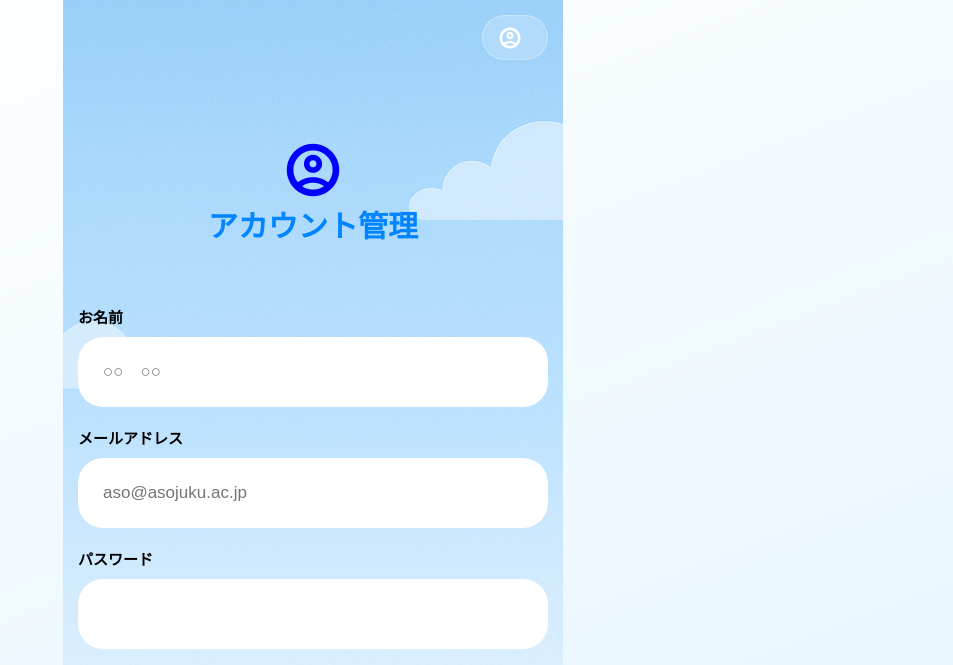
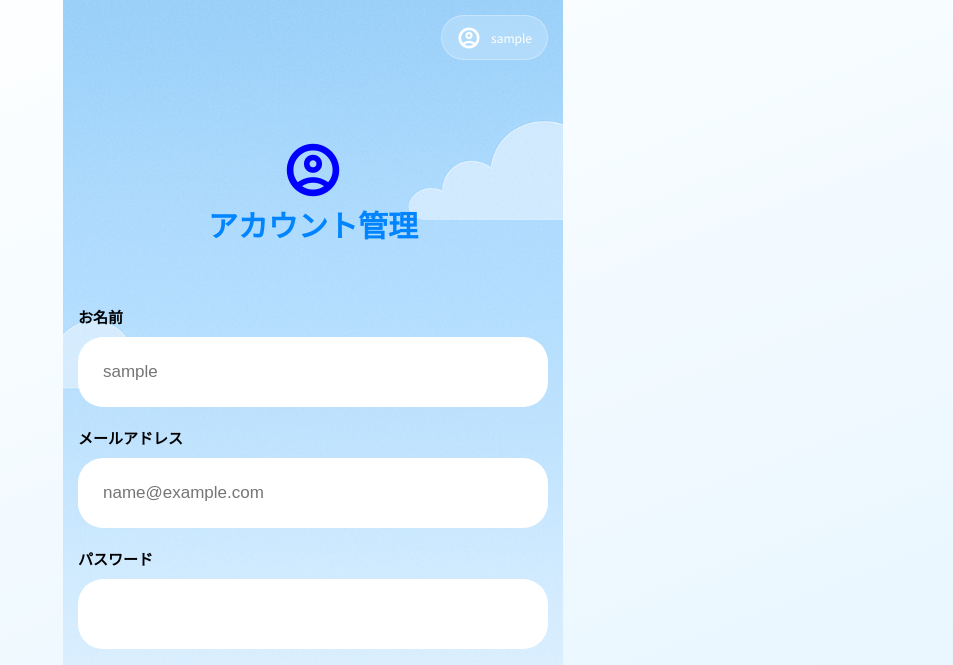
Before and after one commit to isimatsu/sd3d4g, a PHP site: page /account/index.php in a window 1280 px wide. Shown: the top 665 px of the page, without its empty margins (327-1280 px from the left). Run offline with PHP 8.4, Linux system fonts and the light colour scheme; the visitor is signed in with stand-in values (Sample User, id 1); tables that the repository leaves empty or names only in its code hold one stand-in row (values such as "Sample post"); data that the repository does not hold is empty.

Commit message:
アカウント更新

```diff
--- a/account/index.php
+++ b/account/index.php
@@ -1,14 +1,24 @@
 <?php
+session_start();
 ini_set('display_errors', 1);
 ini_set('display_startup_errors', 1);
 error_reporting(E_ALL);
 
+    if(isset($_SESSION['user_id'])){
+        $user_id = $_SESSION['user_id'];
+    }
 $pdo=new PDO('mysql:host=mysql326.phy.lolipop.lan;
             dbname=LAA1682282-sd3d4g;charset=utf8',
                 'LAA1682282',
                 'Passsd3d');
 
-$sql=$pdo->prepare('SELECT * FROM user WHERE ')
+$sql=$pdo->prepare('SELECT * FROM user WHERE user_id=?');
+$sql->execute([$user_id]);
+foreach($sql as $row){
+    $user_name=$row['user_name'];
+    $email=$row['email'];
+    $password=$row['password'];
+}
 ?>
 <!DOCTYPE html>
 <html lang="ja">
@@ -47,11 +57,11 @@
                 <from action="#" class="basic-form">
                     <div class="basic-form-box">
                         <p class="input-name">お名前</p>
-                        <input class="basic-form-input" type="text" placeholder="○○　○○">
+                        <input class="basic-form-input" type="text" placeholder="<?= $user_name ?>">
                     </div><!--basic-form-box-->
                     <div class="basic-form-box">
                         <p class="input-name">メールアドレス</p>
-                        <input class="basic-form-input" type="text" placeholder="aso@asojuku.ac.jp">
+                        <input class="basic-form-input" type="text" placeholder="<?= $email ?>">
                     </div><!--basic-form-box-->
                      <div class="basic-form-box">
                         <p class="input-name">パスワード</p>
```
